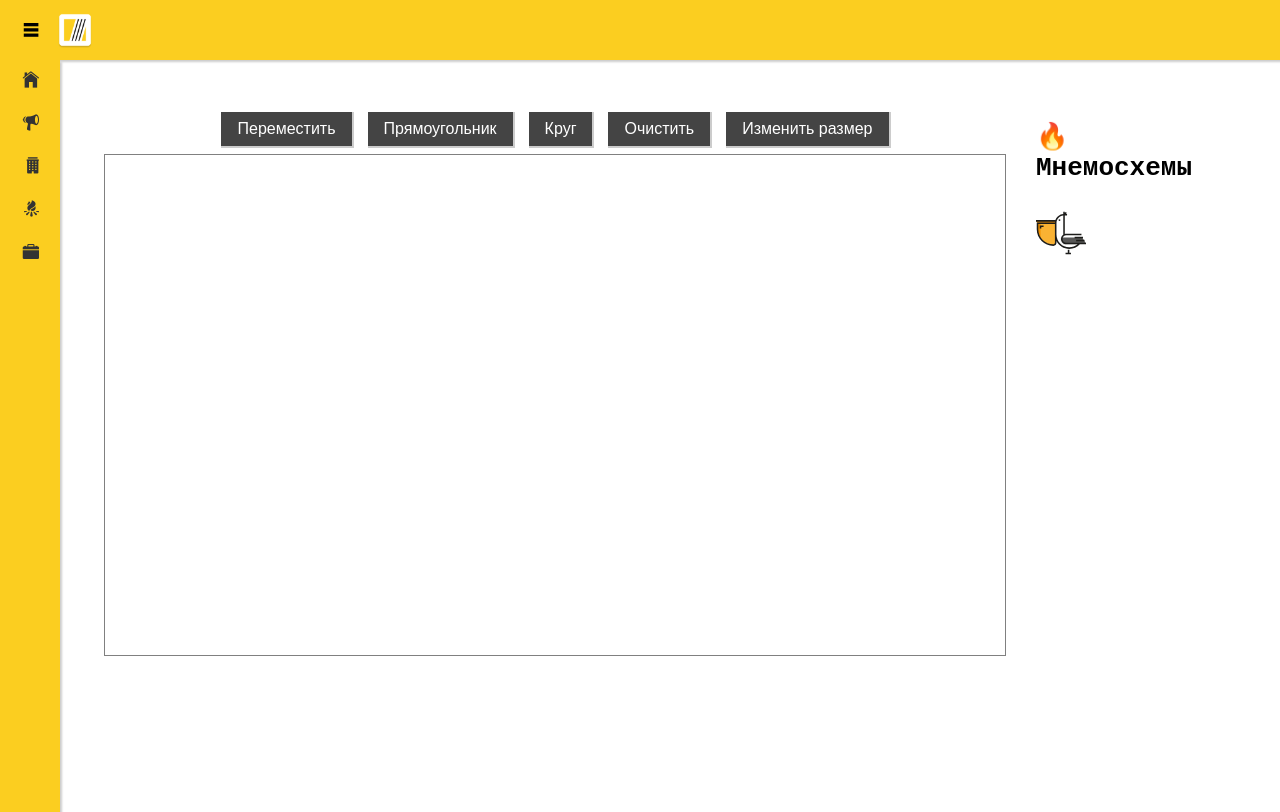
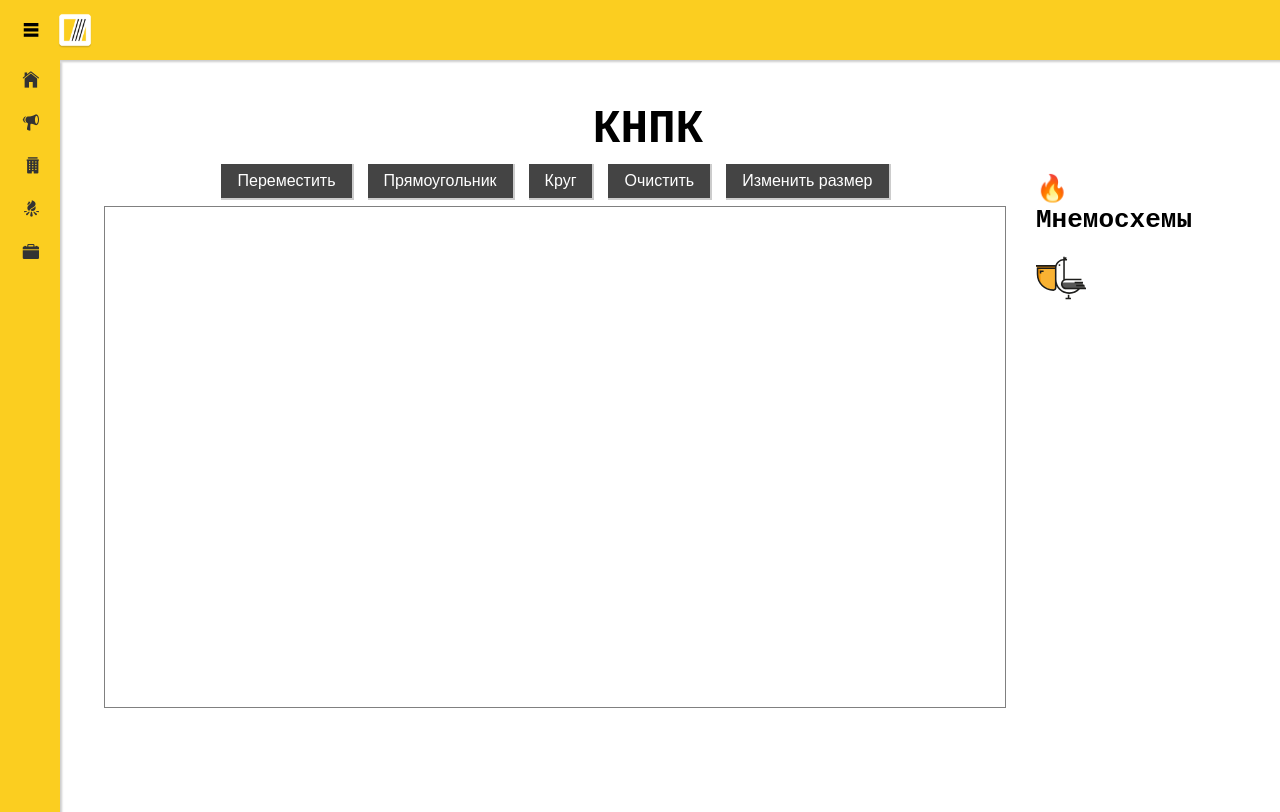
Before and after one commit to gallout/svgEditor, a React (Create React App) app: page /blog in a window 1280 px wide. Built offline with nearby package versions, Linux system fonts and the light colour scheme.

Commit message:
try to add picture on editorPane

```diff
--- a/package.json
+++ b/package.json
@@ -11,10 +11,13 @@
     "react": "^16.12.0",
     "react-dom": "^16.12.0",
     "react-redux": "^7.1.3",
-    "react-scripts": "3.3.0",
+    "react-scripts": "^2.1.8",
     "redux": "^4.0.5",
     "redux-devtools-extension": "^2.13.8",
     "redux-thunk": "^2.3.0"
+  },
+  "resolutions": {
+    "ajv": "6.8.1"
   },
   "scripts": {
     "start": "react-scripts start",
--- a/src/App.css
+++ b/src/App.css
@@ -31,3 +31,14 @@
   padding-top: 50px;
   font-weight: bold;
 }
+
+.knpk {
+  text-align: center;
+  font-size: 46px;
+  font-weight: bold;
+}
+
+#svgPicture {
+  width: 50px;
+  height: 50px;
+}
--- a/src/components/Editor.jsx
+++ b/src/components/Editor.jsx
@@ -289,7 +289,10 @@ class Editor extends React.Component {
         </svg>
       </div>
       <div className="marginBlock">
-        <ImagesSet  imgUrls={imgUrls} />
+        <ImagesSet
+                imgUrls={imgUrls}
+                svgEditor={this.props.svgEditor}
+         />
       </div>
       </div>
     );
--- a/src/components/ImagesSet.jsx
+++ b/src/components/ImagesSet.jsx
@@ -2,6 +2,7 @@ import React, { Component } from 'react';
 import { connect } from "react-redux";
 import ImageModalWindow from './ImageModalWindow';
 import { setCurrentIndex } from '../Redux/actions/imagesSet/setCurrentIndex'
+import classNames from "classnames";
 
 class ImagesSet extends React.Component {
   constructor(props) {
@@ -10,8 +11,16 @@ class ImagesSet extends React.Component {
     //this.findNext = this.findNext.bind(this);
     //this.findPrev = this.findPrev.bind(this);
     this.renderImageContent = this.renderImageContent.bind(this);
-}
-    objectCloneGet(element){
+  }
+
+  // Вызывается после обновления объекта в DOM-дерево
+  componentDidUpdate() {
+    localStorage.setItem("canvas", JSON.stringify(this.props.svgEditor)); // Обновление localStorage
+  }
+
+  objectCloneGet(element){
+    const { svgEditor } = this.props;
+    console.log(svgEditor);
 
         if(element.props.currentIndex != null) {
             var clonableElem = document.getElementById('svgPicture');
@@ -26,8 +35,28 @@ class ImagesSet extends React.Component {
         }
     }
 
+    // Метод для получения относительного расположения объекта на странице
+    getCoords({ clientX, clientY }) {
+      const { top, left } = this.svgRef.current.getBoundingClientRect(); // Возвращает объект координат элемента
+      return { x: clientX - left, y: clientY - top };
+    }
+
+    // Метод создания объекта с уникальным ID
+    handleMouseDown(e) {
+      const { shiftKey } = e;
+      const { x: xStart, y: yStart } = this.getCoords(e);
+
+      const {tool} = this.props.svgEditor
+
+      if (tool === "SVG") {
+          console.log("ok")
+      }
+
+    }
+
     renderImageContent(obj, index) {
-
+      const { svgEditor } = this.props;
+        console.log(svgEditor);
       /*var div = document.createElement('div');
       div.style.height = "100px";
       div.style.width = "100px";
@@ -41,9 +70,14 @@ class ImagesSet extends React.Component {
           <div className="imgContainer"
                 id="svgPicture"
                 key={index}
-                onClick={(e) => this.openModal(e, index)}
+                onClick={(e) => {
+                                this.setIndex(e, index);
+                                this.objectCloneGet(this);
+                                this.handleMouseDown(e);}}
                 dangerouslySetInnerHTML={{ __html: window.atob(obj.svgPath) }}
-                onMouseDown={this.objectCloneGet(this)}
+                className={classNames({ active: svgEditor.tool === "SVG" })}
+
+                ref={this.svgRef}
                >
         </div>
      /* <img className="imgShow" id={obj.name} src={obj.src} key={index} ></img> */
@@ -57,9 +91,10 @@ class ImagesSet extends React.Component {
         )
     }
 
-    openModal(e, index) {
+    setIndex(e, index) {
         //this.setState ({ currentIndex: index });
         this.props.onSetCurrentIndex(index);
+        console.log(this.props);
     }
     /*
     closeModal(e) {
@@ -89,7 +124,6 @@ class ImagesSet extends React.Component {
 
     render() {
       const { imgUrls } = this.props;
-
         return (
             <div className="gallery-container">
                 <h1>🔥 Мнемосхемы</h1>
--- a/src/pages/Blog.jsx
+++ b/src/pages/Blog.jsx
@@ -5,7 +5,7 @@ import "../App.css";
 class Blog extends Component {
     render() {
         return (
-            <div> <Editor /> </div>
+            <div>  <div className="knpk"> КНПК </div> <Editor /> </div>
         )
     }
 }
```
Also changed, not shown: 1 other file (tests, documents, lock files or other folders).
